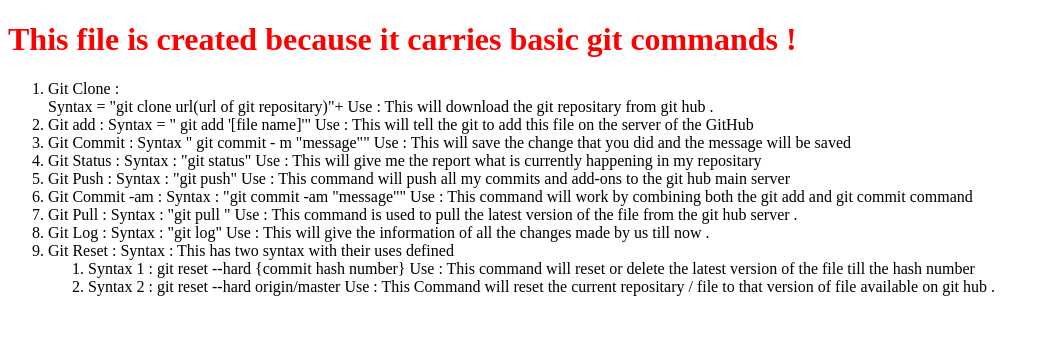
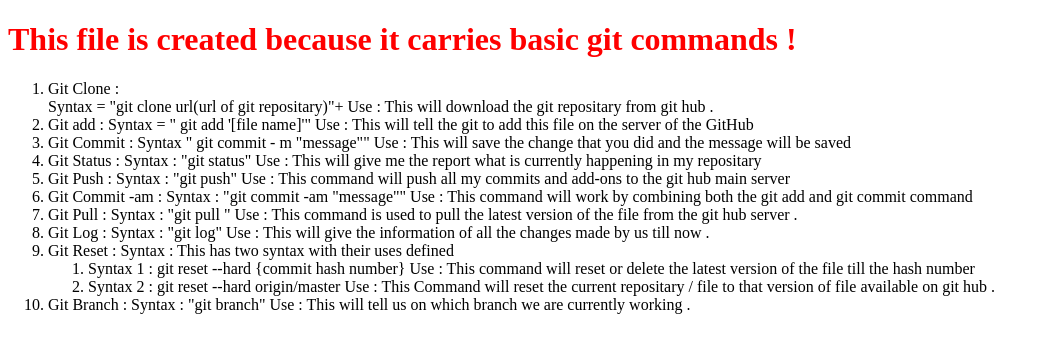
Before and after one commit to 22machinist/Web-Programming-Harvard, a plain HTML site: page git.html in a window 1280 px wide. Shown: the whole page, without its empty margins (0-1049 px from the left). Drawn offline with Linux system fonts and the light colour scheme.

Commit message:
added git branch command

```diff
--- a/git.html
+++ b/git.html
@@ -64,6 +64,11 @@
                 </li>
             </ol>
         </li>
+        <li>
+            Git Branch :
+            Syntax : "git branch"
+            Use : This will tell us on which branch we  are currently working .
+        </li>
     </ol>
 </body>
 </html>
```
